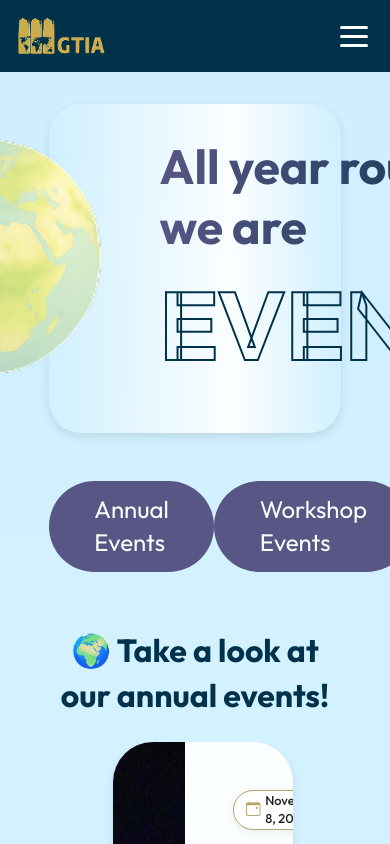
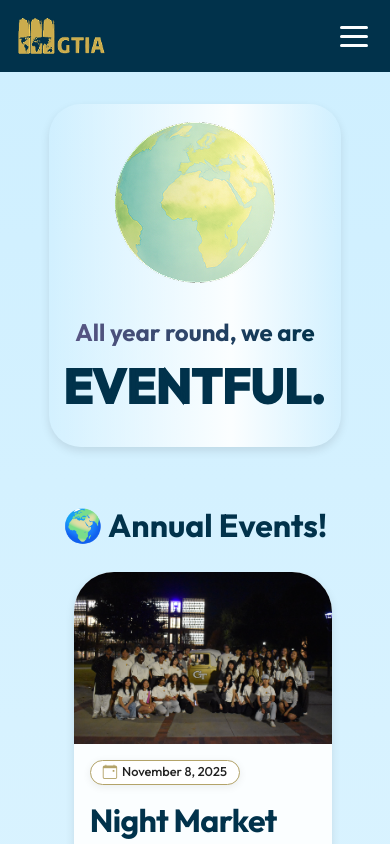
Before and after one commit to thomaschin35/gtia-website, a React (Create React App) app in the folder gtia-frontend/: page /events in a window 390 px wide. Built offline with nearby package versions, Linux system fonts and the light colour scheme.

Commit message:
events work

```diff
--- a/gtia-frontend/package.json
+++ b/gtia-frontend/package.json
@@ -10,6 +10,7 @@
     "bootstrap": "^5.3.6",
     "classnames": "^2.5.1",
     "keen-slider": "^6.8.6",
+    "postcss-initial": "^4.0.1",
     "react": "^19.1.0",
     "react-bootstrap": "^2.10.10",
     "react-dom": "^19.1.0",
@@ -43,5 +44,9 @@
       "last 1 firefox version",
       "last 1 safari version"
     ]
+  },
+  "devDependencies": {
+    "source-map-explorer": "^2.5.3",
+    "typescript": "4.9.5"
   }
 }
--- a/gtia-frontend/src/components/events/EventCard.jsx
+++ b/gtia-frontend/src/components/events/EventCard.jsx
@@ -8,7 +8,6 @@ const EventCard = ({ title, date, image, subtitle, description }) => {
           <img src={image} alt={title} />
         </div>
         <div className="event-card-content">
-          {/* NEED TO FIX THE POSITIONING OF THE DATE BADGE */}
           <div className="event-card-text">
             <div className="event-date-badge-epage mb-3">
               <span className="event-date-icon">
--- a/gtia-frontend/src/components/events/EventIntro.jsx
+++ b/gtia-frontend/src/components/events/EventIntro.jsx
@@ -1,28 +1,22 @@
-import React from 'react';
+import React from "react";
+import { scrollToElement } from "../../utils.jsx";
 
 const EventIntro = () => {
   return (
     <section className="event-intro-section" id="event-intro">
       <div className="event-banner">
         <div className="event-banner-content">
-                <img className="event-banner-globe" src="/assets/images/events/events_globe.png" alt="Event globe" />
+          <img
+            className="event-banner-globe"
+            src="/assets/images/events/events_globe.png"
+            alt="Event globe"
+          />
           <div className="event-banner-text">
             <h1 className="event-intro-title">All year round, we are</h1>
             <p className="event-intro-hollow-text">EVENTFUL.</p>
           </div>
         </div>
       </div>
-        <div className="event-buttons">
-            <a className="event-option" href="#annual-events" >
-                Annual Events
-            </a>
-            <a className="event-option" href="#workshop-events" >
-                Workshop Events
-            </a>
-            <a className="event-option" href="#internal-events" >
-                Internal Events
-            </a>
-        </div>
     </section>
   );
 };
--- a/gtia-frontend/src/pages/Events.jsx
+++ b/gtia-frontend/src/pages/Events.jsx
@@ -30,9 +30,9 @@ const Events = () => {
       <Header />
       <EventIntro />
       <div className="event-carousels-container">
-        <EventCarousel id="annual-events" title="🌍 Take a look at our annual events!" events={annualEvents} />
-        <EventCarousel id="workshop-events" title="💡 Check out our workshop events!" events={annualEvents} />
-        <EventCarousel id="internal-events" title="🎉 Check out our internal events!" events={annualEvents} />
+        <EventCarousel id="annual-events" title="🌍 Annual Events!" events={annualEvents} />
+        <EventCarousel id="workshop-events" title="💡 Workshop Events!" events={annualEvents} />
+        <EventCarousel id="internal-events" title="🎉 Internal Events!" events={annualEvents} />
       </div>
       <Footer />
     </div>
--- a/gtia-frontend/src/styles/events.scss
+++ b/gtia-frontend/src/styles/events.scss
@@ -25,6 +25,9 @@
   justify-content: center;
   width: 100%;
   padding: 2rem 0;
+
+
+
 }
 
 .event-banner {
@@ -42,6 +45,9 @@
   );
   box-shadow: 0px 4px 10px 0 rgba(0, 0, 0, 0.1);
   width: 75%;
+  @media (max-width: 768px) {
+    padding: 1rem;
+  }
 }
 
 .event-banner-content {
@@ -51,6 +57,12 @@
   justify-content: center;
   width: 100%;
   gap: 2rem;
+  @media (max-width: 768px) {
+    flex-direction: column;
+    align-items: center;
+    justify-content: center;
+    gap: 1rem;
+  }
 }
 
 .event-banner-text {
@@ -58,6 +70,12 @@
   flex-direction: column;
   align-items: flex-start;
   justify-content: center;
+  // width: 100%;
+  @media (max-width: 768px) {
+    align-items: center;
+    justify-content: center;
+    // gap: 1rem;
+  }
   // gap: 1rem;
 }
 
@@ -79,19 +97,34 @@
   -webkit-background-clip: text;
   -webkit-text-fill-color: transparent;
   // color: $dark-blue;
+
+  @media (max-width: 768px) {
+    font-size: 32px;
+  }
+  @media (max-width: 576px) {
+    font-size: 24px;
+  }
 }
 
 .event-intro-hollow-text {
   // align-self: stretch;
   -webkit-text-stroke-width: 2px;
   -webkit-text-stroke-color: $dark-blue;
-  -webkit-text-fill-color: transparent;
-  // color: transparent;
+
+  // -webkit-text-fill-color: transparent;
+  color: $dark-blue;
   font-family: Outfit;
   font-size: 6rem;
   font-style: normal;
   font-weight: 800;
   line-height: normal;
+
+  @media (max-width: 768px) {
+    font-size: 4rem;
+  }
+  @media (max-width: 576px) {
+    font-size: 3rem;
+  }
 }
 
 .event-buttons {
@@ -101,6 +134,12 @@
   justify-content: space-between;
   width: 75%;
   margin-top: 3rem;
+  @media (max-width: 768px) {
+    flex-direction: column;
+    align-items: center;
+    justify-content: center;
+    gap: 1rem;
+  }
 }
 
 .event-option {
@@ -121,6 +160,9 @@
   font-size: 1.5rem;
   font-style: normal;
   font-weight: 400;
+  @media (max-width: 768px) {
+    width: 100%;
+  }
 }
 
 // Event carousel styles
@@ -132,6 +174,9 @@
   // justify-content: center;
   width: 75%;
   height: 100%;
+  @media (max-width: 768px) {
+    width: 95%;
+  }
 }
 
 //EVENTS SLIDER STYLES
@@ -149,7 +194,7 @@
   top: 50%;
   transform: translateY(-50%);
   -webkit-transform: translateY(-50%);
-  fill: #fff;
+  fill: rgba(192, 192, 192, 0.7);
   cursor: pointer;
 }
 
@@ -163,7 +208,7 @@
 }
 
 .arrow--disabled {
-  fill: rgba(255, 255, 255, 0.5);
+  fill: rgba(192, 192, 192, 0.7);
 }
 
 // EVENT CARD STYLES
@@ -185,6 +230,11 @@
   flex-direction: row;
   align-items: center;
   overflow: hidden;
+  @media (max-width: 768px) {
+    flex-direction: column;
+    align-items: center;
+    justify-content: center;
+  }
 }
 .event-card-image {
   width: 40%;
@@ -201,9 +251,16 @@
     object-fit: cover; /* fills the container without distortion */
     display: block;
   }
+  @media (max-width: 768px) {
+    width: 100%;
+    height: 70%;
+  }
 }
 .event-card-content {
   width: 60%;
+  @media (max-width: 768px) {
+    width: 100%;
+  }
 }
 
 .event-card-text {
@@ -212,8 +269,10 @@
   align-items: flex-start;
   text-align: left;
   padding: 3rem 3rem;
-  // justify-content: center;
-  // gap: 1rem;
+  @media (max-width: 768px) {
+    padding: 1rem;
+  }
+
 }
 .event-card-title {
   h2 {
--- /dev/null
+++ b/gtia-frontend/src/utils.jsx
@@ -0,0 +1,9 @@
+// Utility functions for the project
+
+export const scrollToElement = (e, elementId) => {
+  e.preventDefault();
+  const element = document.getElementById(elementId);
+  if (element) {
+    element.scrollIntoView({ behavior: 'smooth', block: 'start' });
+  }
+};
```
Also changed, not shown: 2 other files (tests, documents, lock files or other folders). Lines whose indentation alone changed are shown as unchanged.
